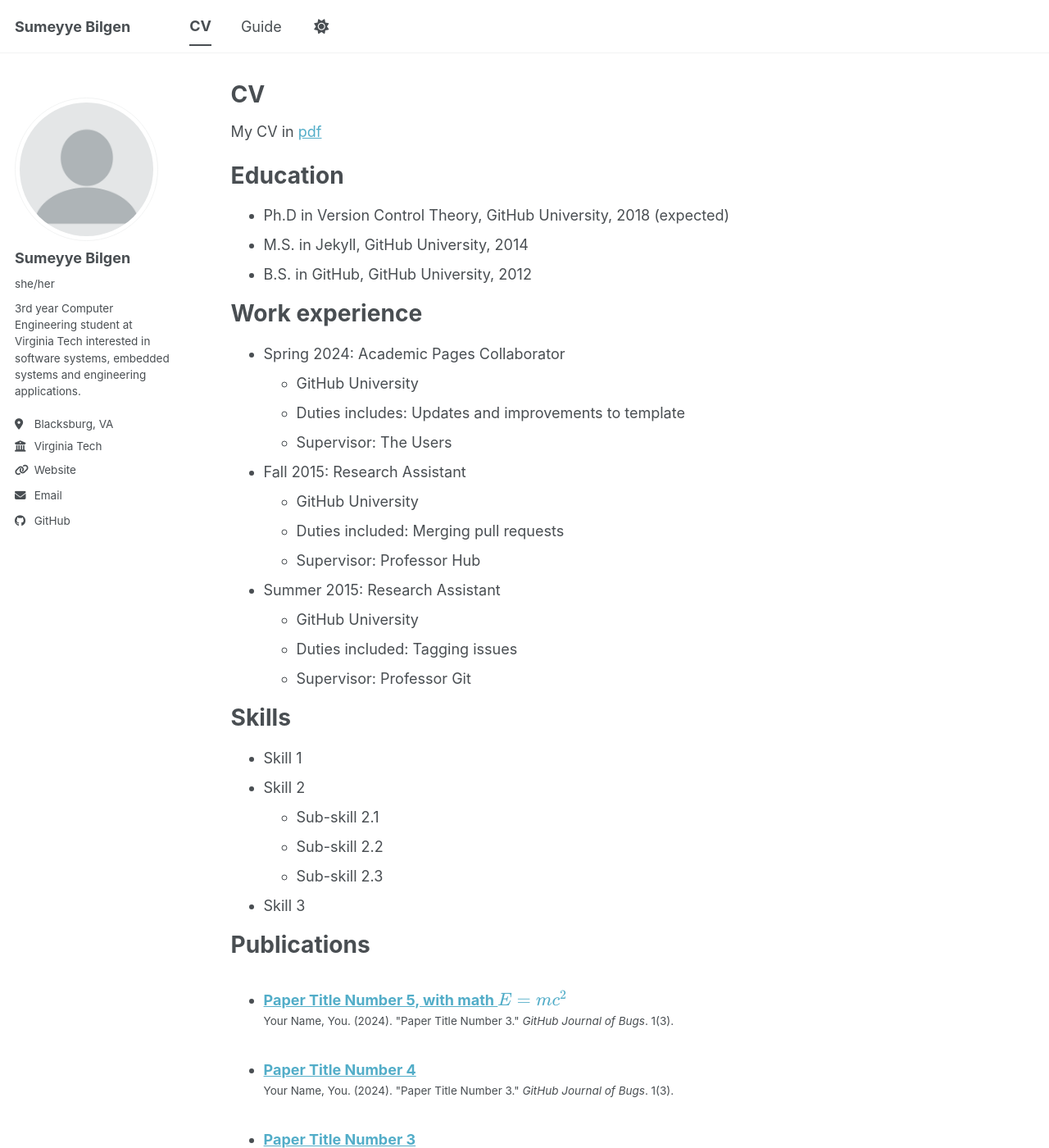
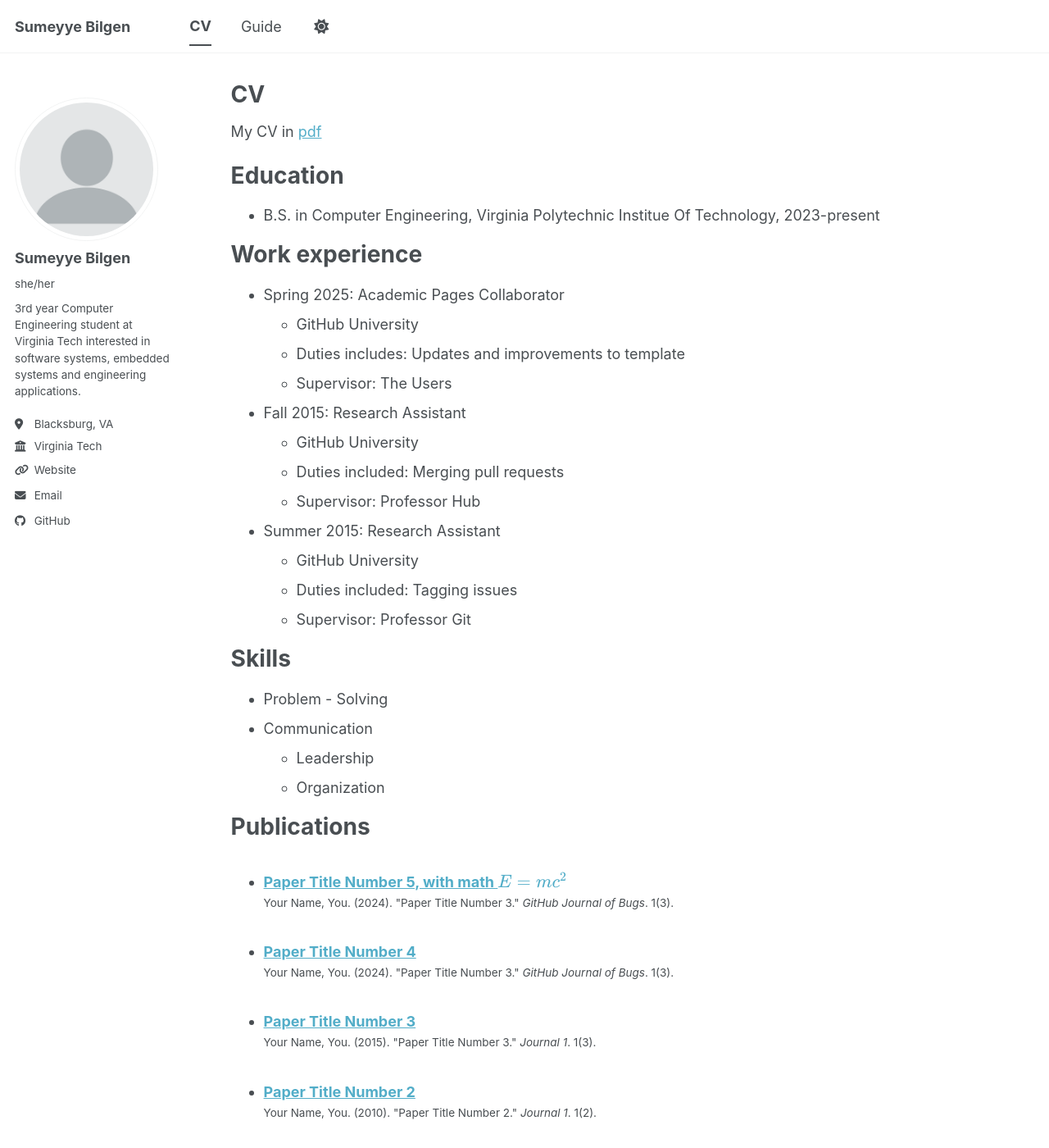
Before and after one commit to Smeyyebilgen/Smeyyebilgen.github.io, a Jekyll site: the page built from _pages/cv.md, in a window 1280 px wide and 1400 px high. Shown: the whole window at 82% size. Built offline with Jekyll 4.4.1, drawn with Linux system fonts in a browser that asks for light colours; a script bundle is joined from its source files by our own code; library files that are not in the unit come from our copies.

Commit message:
upated CV

```diff
--- a/_pages/cv.md
+++ b/_pages/cv.md
@@ -13,13 +13,11 @@ My CV in [pdf](/SumeyyeBilgen_CV.pdf)
 
 Education
 ======
-* Ph.D in Version Control Theory, GitHub University, 2018 (expected)
-* M.S. in Jekyll, GitHub University, 2014
-* B.S. in GitHub, GitHub University, 2012
+* B.S. in Computer Engineering, Virginia Polytechnic Institue Of Technology, 2023-present
 
 Work experience
 ======
-* Spring 2024: Academic Pages Collaborator
+* Spring 2025: Academic Pages Collaborator
   * GitHub University
   * Duties includes: Updates and improvements to template
   * Supervisor: The Users
@@ -36,12 +34,11 @@ Work experience
 
 Skills
 ======
-* Skill 1
-* Skill 2
-  * Sub-skill 2.1
-  * Sub-skill 2.2
-  * Sub-skill 2.3
-* Skill 3
+* Problem - Solving
+* Communication
+  * Leadership
+  * Organization
+
 
 Publications
 ======
```
